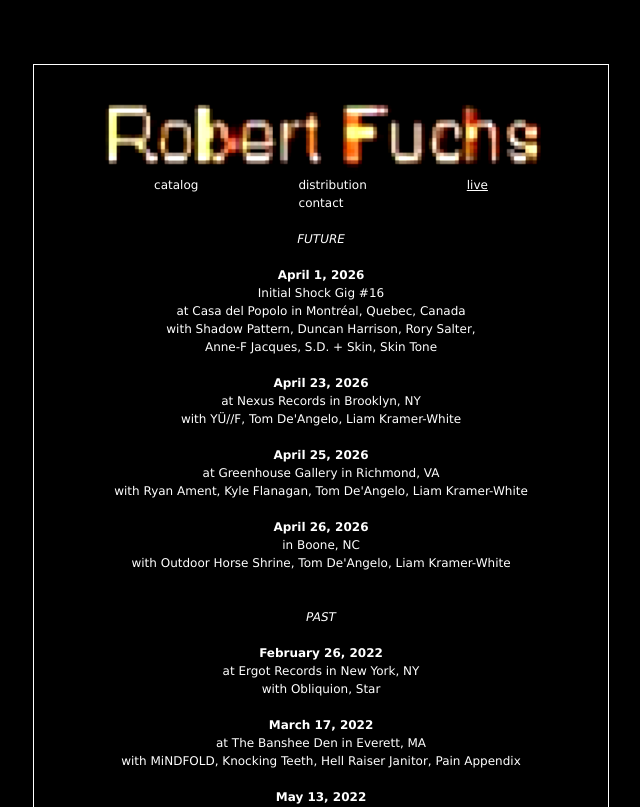
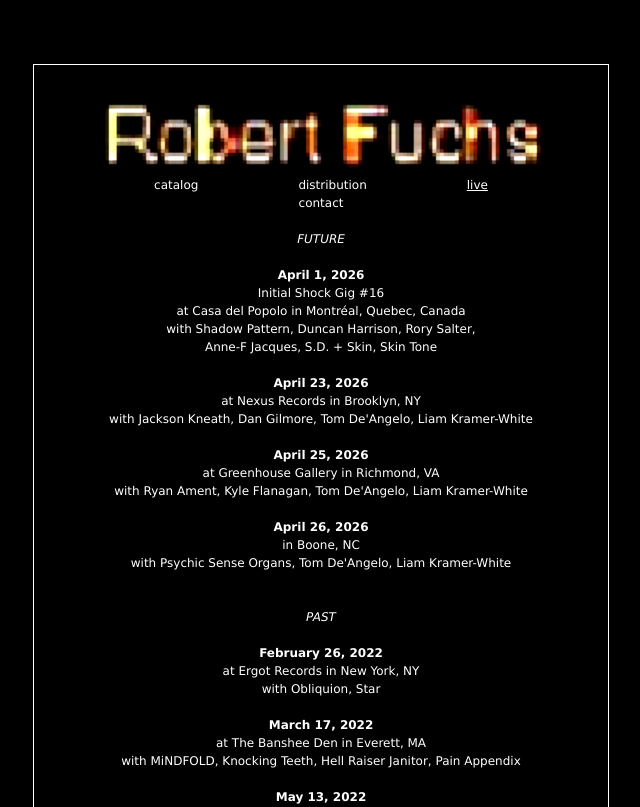
Before and after one commit to derofa/rbrtfchs, a plain HTML site: page live.html in a window 1280 px wide. Shown: the top 807 px of the page, without its empty margins (319-959 px from the left). Drawn offline with Linux system fonts and the light colour scheme.

Commit message:
Update live.html

```diff
--- a/live.html
+++ b/live.html
@@ -58,7 +58,7 @@
         <br>
         at Nexus Records in Brooklyn, NY
         <br>
-        with YÜ//F, Tom De'Angelo, Liam Kramer-White
+        with Jackson Kneath, Dan Gilmore, Tom De'Angelo, Liam Kramer-White
         <br>
         <br>
 
@@ -74,7 +74,7 @@
         <br>
         in Boone, NC
         <br>
-        with Outdoor Horse Shrine, Tom De'Angelo, Liam Kramer-White
+        with Psychic Sense Organs, Tom De'Angelo, Liam Kramer-White
         <br>
         <br>
         <br>
```
